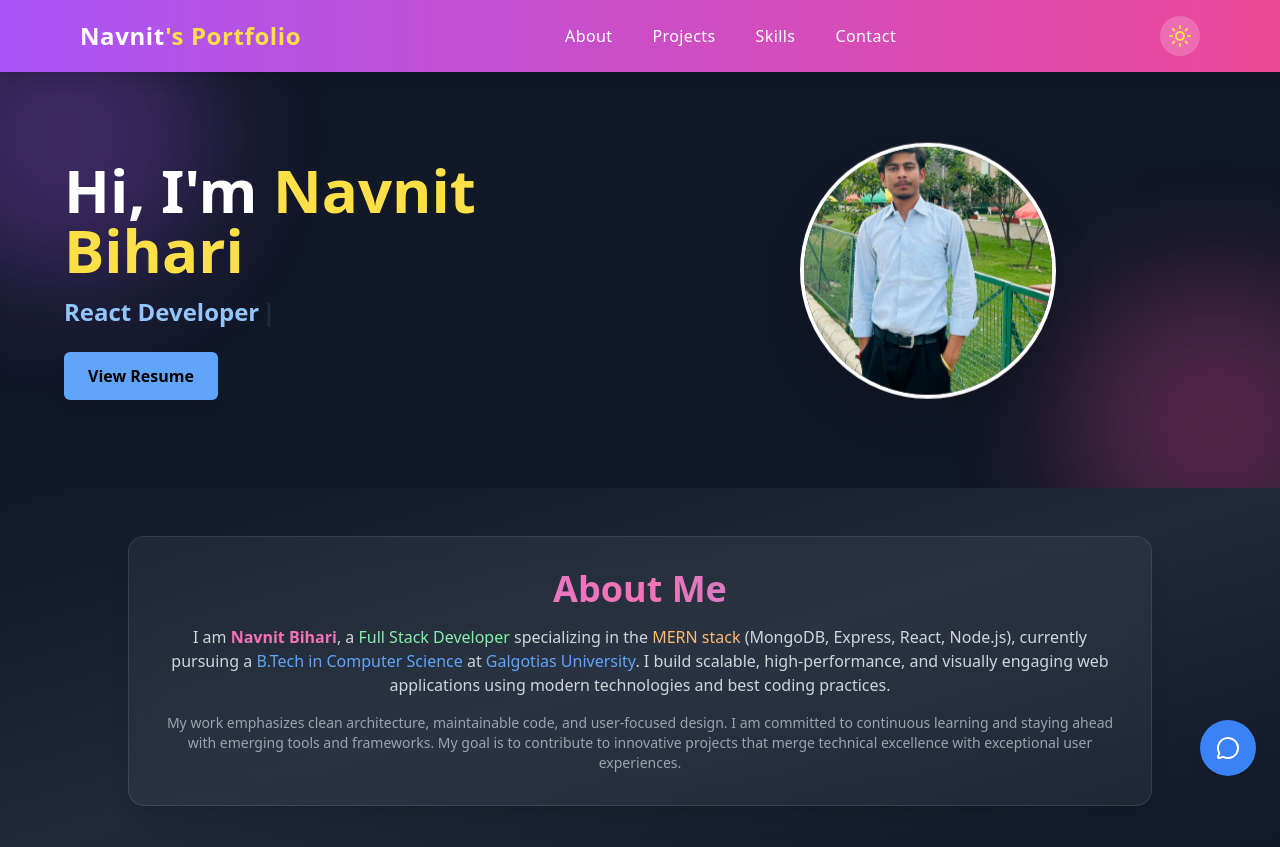
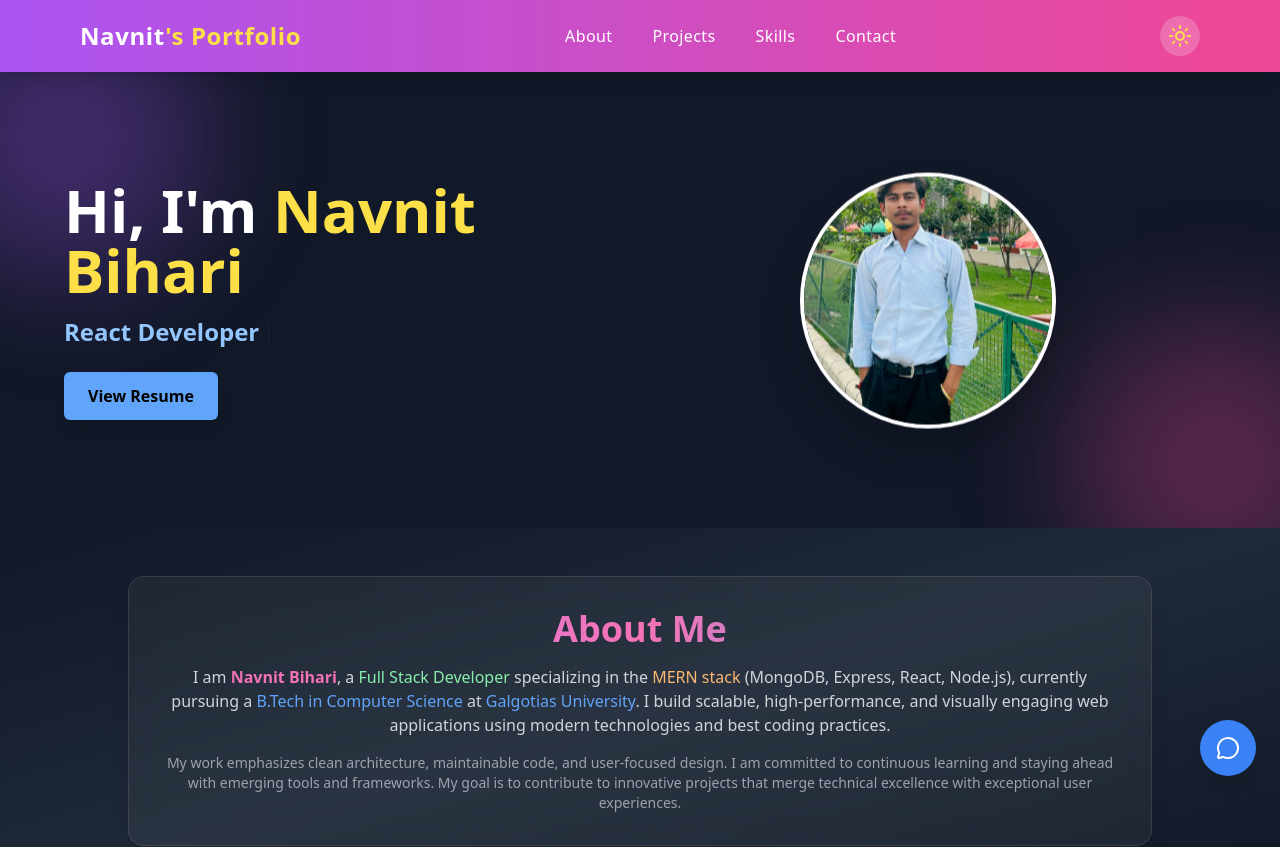
Before and after one commit to Biharinavnit/Navnit-React-Portfolio, a React (Vite) app: page / in a window 1280 px wide. Shown: the top 847 px of the page. Built offline with nearby package versions, Linux system fonts and the light colour scheme.

Commit message:
Fixed resume path

```diff
--- a/src/components/Hero.jsx
+++ b/src/components/Hero.jsx
@@ -1,4 +1,5 @@
 import React from 'react';
+import resumePdf from '../assets/Navnit_Resume.pdf';
 import profileImg from '../assets/profile.jpg';
 import { Typewriter } from 'react-simple-typewriter';
 
@@ -22,7 +23,8 @@ const Hero = () => {
             words={[
               'Full Stack Developer',
               'React Developer',
-              'MERN Developer'
+              'MERN Developer',
+              'Frontend Developer'
             ]}
             loop={true}
             cursor
@@ -35,7 +37,7 @@ const Hero = () => {
 
         {/* Resume Button */}
         <a
-          href="/Navnit_Resume.pdf"
+          href={resumePdf}
           target="_blank"
           rel="noopener noreferrer"
           className="inline-block mt-2 px-6 py-3 bg-blue-400 hover:bg-orange-300 text-black font-semibold rounded-md shadow-lg transition duration-300"
@@ -45,7 +47,7 @@ const Hero = () => {
       </div>
 
       {/* Profile Image */}
-      <div className="flex-1 z-10 mt-10 md:mt-0 flex justify-center">
+      <div className="flex-1 z-10 mt-16 md:mt-10 flex justify-center">
         <img
           src={profileImg}
           alt="Profile"
```
